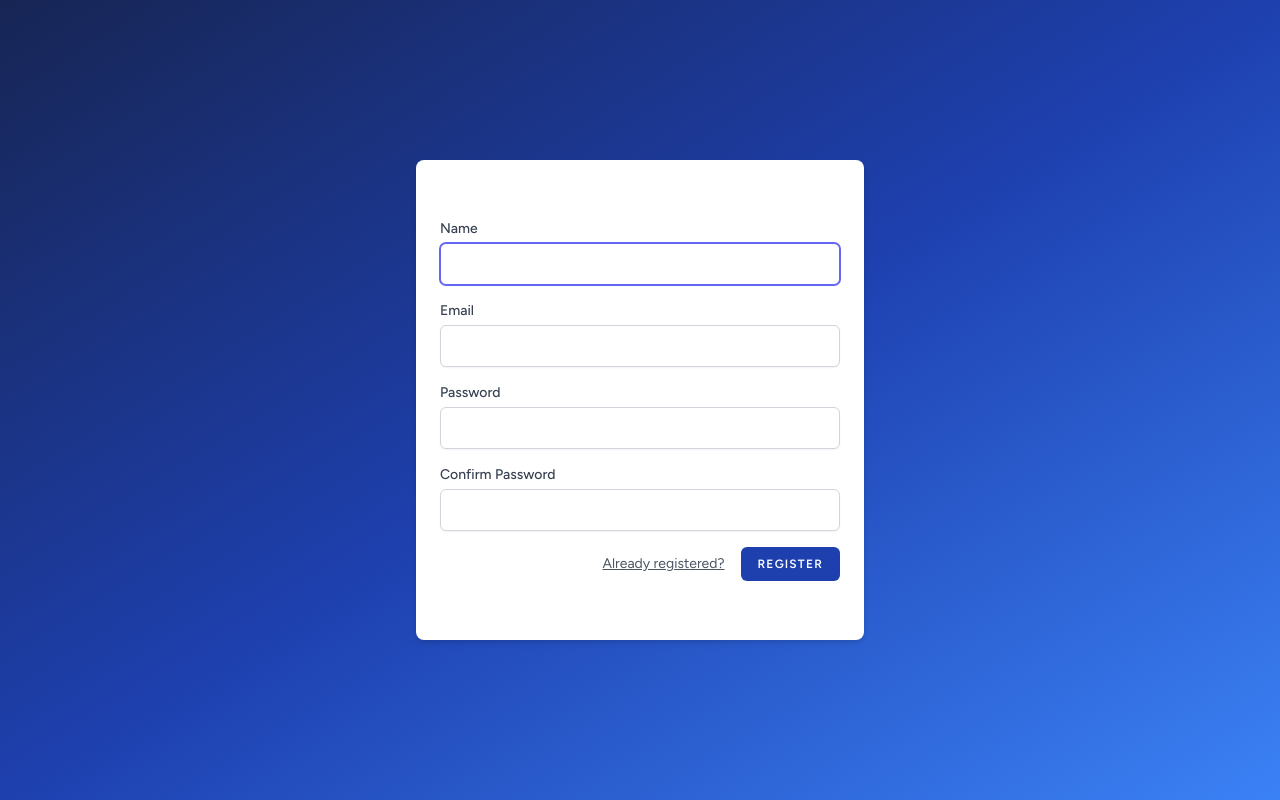
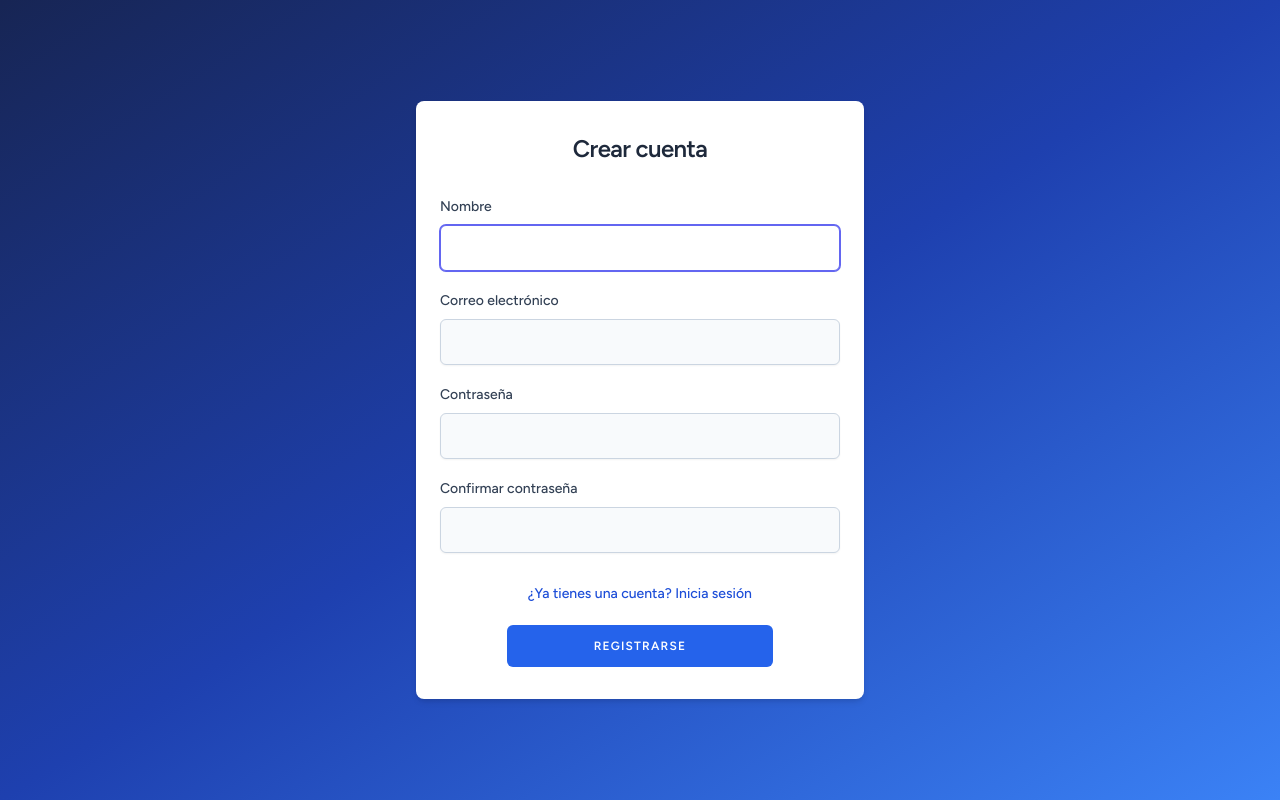
Before and after one commit to kenjyo/guia-laravel-12, a Laravel app: page /register in a window 1280 px wide. Run offline with Laravel 12, Linux system fonts and the light colour scheme; style sheets or scripts are compiled from the project's sources.

Commit message:
Mejorar estilos de inicio de sesión y registro

```diff
--- a/resources/views/auth/register.blade.php
+++ b/resources/views/auth/register.blade.php
@@ -1,52 +1,117 @@
+
 <x-guest-layout>
+
+    <div class="mb-8 text-center">
+        <h1 class="text-2xl font-bold tracking-tight text-slate-800">
+            Crear cuenta
+        </h1>
+    </div>
+
     <form method="POST" action="{{ route('register') }}">
         @csrf
 
-        <!-- Name -->
+        <!-- Nombre -->
         <div>
-            <x-input-label for="name" :value="__('Name')" />
-            <x-text-input id="name" class="block mt-1 w-full" type="text" name="name" :value="old('name')" required autofocus autocomplete="name" />
+            <x-input-label
+                for="name"
+                value="Nombre"
+                class="mb-2 text-sm font-medium text-slate-700"
+            />
+
+            <x-text-input
+                id="name"
+                class="block w-full rounded-lg border-slate-300 bg-slate-50 px-4 py-3 text-sm shadow-none transition focus:border-blue-600 focus:bg-white focus:ring-1 focus:ring-blue-600"
+                type="text"
+                name="name"
+                :value="old('name')"
+                required
+                autofocus
+                autocomplete="name"
+            />
+
             <x-input-error :messages="$errors->get('name')" class="mt-2" />
         </div>
 
-        <!-- Email Address -->
-        <div class="mt-4">
-            <x-input-label for="email" :value="__('Email')" />
-            <x-text-input id="email" class="block mt-1 w-full" type="email" name="email" :value="old('email')" required autocomplete="username" />
+        <!-- Correo electrónico -->
+        <div class="mt-5">
+            <x-input-label
+                for="email"
+                value="Correo electrónico"
+                class="mb-2 text-sm font-medium text-slate-700"
+            />
+
+            <x-text-input
+                id="email"
+                class="block w-full rounded-lg border-slate-300 bg-slate-50 px-4 py-3 text-sm shadow-none transition focus:border-blue-600 focus:bg-white focus:ring-1 focus:ring-blue-600"
+                type="email"
+                name="email"
+                :value="old('email')"
+                required
+                autocomplete="username"
+            />
+
             <x-input-error :messages="$errors->get('email')" class="mt-2" />
         </div>
 
-        <!-- Password -->
-        <div class="mt-4">
-            <x-input-label for="password" :value="__('Password')" />
+        <!-- Contraseña -->
+        <div class="mt-5">
+            <x-input-label
+                for="password"
+                value="Contraseña"
+                class="mb-2 text-sm font-medium text-slate-700"
+            />
 
-            <x-text-input id="password" class="block mt-1 w-full"
-                            type="password"
-                            name="password"
-                            required autocomplete="new-password" />
+            <x-text-input
+                id="password"
+                class="block w-full rounded-lg border-slate-300 bg-slate-50 px-4 py-3 text-sm shadow-none transition focus:border-blue-600 focus:bg-white focus:ring-1 focus:ring-blue-600"
+                type="password"
+                name="password"
+                required
+                autocomplete="new-password"
+            />
 
             <x-input-error :messages="$errors->get('password')" class="mt-2" />
         </div>
 
-        <!-- Confirm Password -->
-        <div class="mt-4">
-            <x-input-label for="password_confirmation" :value="__('Confirm Password')" />
+        <!-- Confirmar contraseña -->
+        <div class="mt-5">
+            <x-input-label
+                for="password_confirmation"
+                value="Confirmar contraseña"
+                class="mb-2 text-sm font-medium text-slate-700"
+            />
 
-            <x-text-input id="password_confirmation" class="block mt-1 w-full"
-                            type="password"
-                            name="password_confirmation" required autocomplete="new-password" />
+            <x-text-input
+                id="password_confirmation"
+                class="block w-full rounded-lg border-slate-300 bg-slate-50 px-4 py-3 text-sm shadow-none transition focus:border-blue-600 focus:bg-white focus:ring-1 focus:ring-blue-600"
+                type="password"
+                name="password_confirmation"
+                required
+                autocomplete="new-password"
+            />
 
             <x-input-error :messages="$errors->get('password_confirmation')" class="mt-2" />
         </div>
 
-        <div class="flex items-center justify-end mt-4">
-            <a class="underline text-sm text-gray-600 hover:text-gray-900 rounded-md focus:outline-none focus:ring-2 focus:ring-offset-2 focus:ring-indigo-500" href="{{ route('login') }}">
-                {{ __('Already registered?') }}
-            </a>
+        <!-- Acciones -->
+        <div class="mt-7">
 
-            <x-primary-button class="ms-4">
-                {{ __('Register') }}
-            </x-primary-button>
+            <div class="text-center">
+                <a
+                    class="text-sm font-medium text-blue-700 transition hover:text-blue-900"
+                    href="{{ route('login') }}"
+                >
+                    ¿Ya tienes una cuenta? Inicia sesión
+                </a>
+            </div>
+
+            <div class="mt-5 flex justify-center">
+                <x-primary-button class="w-2/3 justify-center !bg-blue-600 hover:!bg-blue-700 py-3 text-sm font-semibold text-white">
+                    Registrarse
+                </x-primary-button>
+            </div>
+
         </div>
     </form>
+
 </x-guest-layout>
```
Also changed, not shown: resources/views/auth/login.blade.php (+14 -0 lines).
